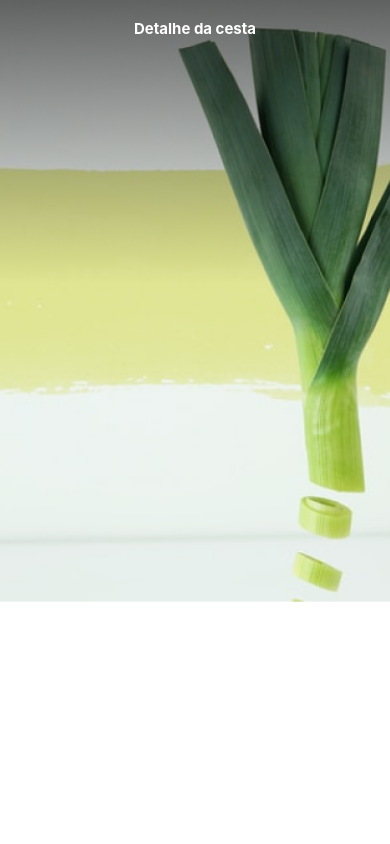
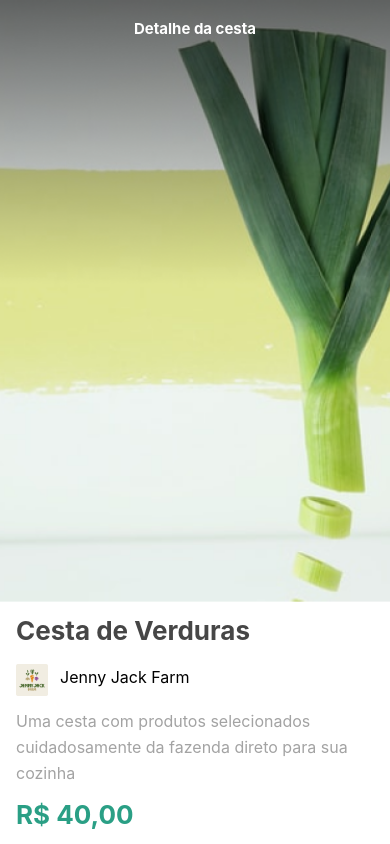
Before and after one commit to gmartpad/orgs-cesta, a React Native app: screen / in a window 390 px wide. Built offline with nearby package versions, Linux system fonts and the light colour scheme.

Commit message:
feat: Detalhes da cesta

```diff
--- a/src/telas/Cesta.js
+++ b/src/telas/Cesta.js
@@ -1,7 +1,8 @@
 import React from 'react';
-import { StyleSheet, Image, Text, Dimensions } from 'react-native'
+import { StyleSheet, Image, Text, Dimensions, View } from 'react-native'
 
 import topo from "../../assets/topo.png"
+import logo from "../../assets/logo.png"
 
 const width = Dimensions.get('screen').width;
 
@@ -9,6 +10,16 @@
     return <>
         <Image source={topo} style={estilos.topo} />
         <Text style={estilos.titulo}>Detalhe da cesta</Text>
+
+        <View style={estilos.cesta}>
+            <Text style={estilos.nome} >Cesta de Verduras</Text>
+            <View style={estilos.fazenda}>
+                <Image style={estilos.imagemFazenda} source={logo}/>
+                <Text style={estilos.nomeFazenda}>Jenny Jack Farm</Text>
+            </View>
+            <Text style={estilos.descricao}>Uma cesta com produtos selecionados cuidadosamente da fazenda direto para sua cozinha</Text>
+            <Text style={estilos.preco}>R$ 40,00</Text>
+        </View>
     </>
 }
 
@@ -27,5 +38,40 @@
         color: "#fff",
         fontWeight: "bold",
         padding: 16,
+    },
+    cesta: {
+        paddingVertical: 8,
+        paddingHorizontal: 16,
+    },
+    nome: {
+        color: "#464646",
+        fontSize: 26,
+        lineHeight: 42,
+        fontWeight: "bold"
+    },
+    fazenda: {
+        flexDirection: "row",
+        paddingVertical: 12,
+    },
+    imagemFazenda: {
+        height: 32,
+        width: 32,
+    },
+    nomeFazenda: {
+        fontSize: 16,
+        lineHeight: 26,
+        marginLeft: 12,
+    },
+    descricao: {
+        color: "#A3A3A3",
+        fontSize: 16,
+        lineHeight: 26
+    },
+    preco: {
+        color: "#2A9F85",
+        fontWeight: "bold",
+        fontSize: 26,
+        lineHeight: 42,
+        marginTop: 8,
     }
 });
```
